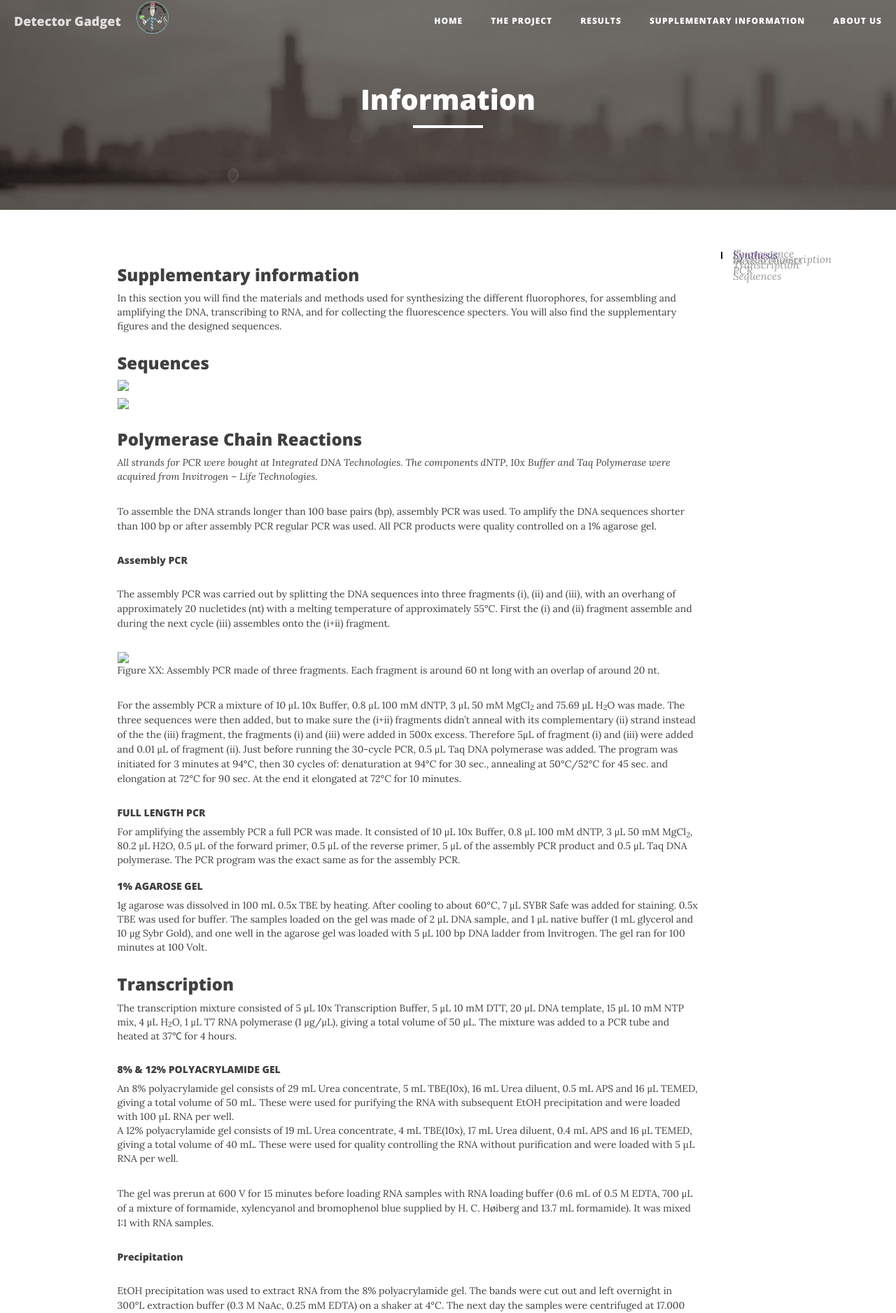
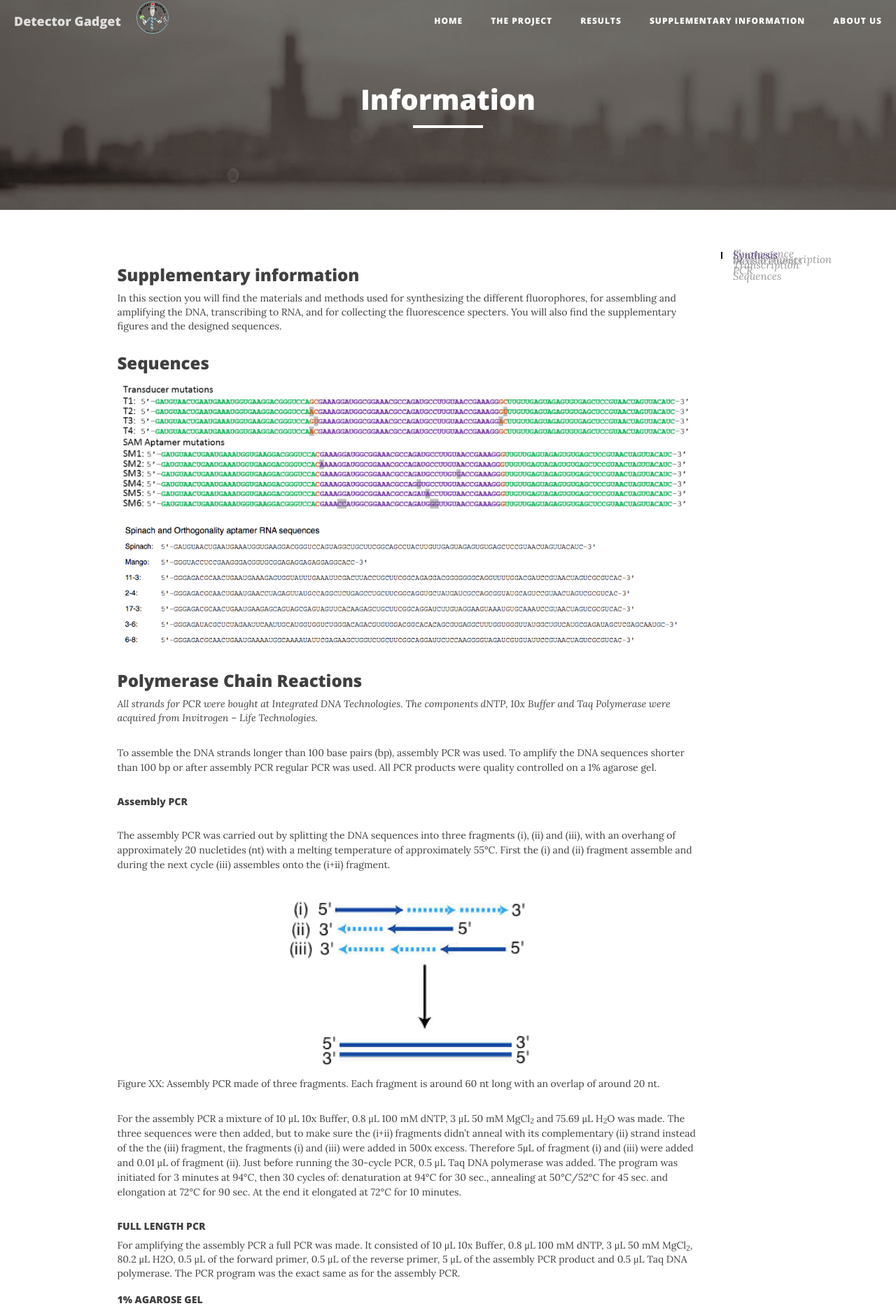
Before and after one commit to detectorgadget/detectorgadget.github.io, a Jekyll site: the page built from supplementaryinformation.html, in a window 1280 px wide. Shown: the top 1877 px of the page at 70% size. Built offline with Jekyll 4.4.1, drawn with Linux system fonts in a browser that asks for light colours; nearby versions of some CDN libraries.

Commit message:
Chaning img

```diff
--- a/supplementaryinformation.html
+++ b/supplementaryinformation.html
@@ -22,10 +22,10 @@ In this section you will find the materials and methods used for synthesizing th
 <section id="Sequences">
 <h1>Sequences</h1>
 
-<img src="{{ site.baseurl }}/img/theproject/rnasequences1.png" class="img-responsive img-center">
+<img src="{{ site.baseurl }}/img/supplementary/rnasequences1.png" class="img-responsive img-center">
 
 
-<img src="{{ site.baseurl }}/img/theproject/rnasequences2.png" class="img-responsive img-center">
+<img src="{{ site.baseurl }}/img/supplementary/rnasequences2.png" class="img-responsive img-center">
 
 
 
@@ -44,7 +44,7 @@ In this section you will find the materials and methods used for synthesizing th
 <p>The assembly PCR was carried out by splitting the DNA sequences into three fragments (i), (ii) and (iii), with an overhang of approximately 20 nucletides (nt) with a melting temperature of approximately 55°C. First the (i) and (ii) fragment assemble and during the next cycle (iii) assembles onto the (i+ii) fragment.</p>
 
 
-<img src="{{ site.baseurl }}/img/theproject/pcr1.png" class="img-responsive img-center">
+<img src="{{ site.baseurl }}/img/supplementary/pcr1.png" class="img-responsive img-center">
 Figure XX: Assembly PCR made of three fragments. Each fragment is around 60 nt long with an overlap of around 20 nt.
 
 
```
